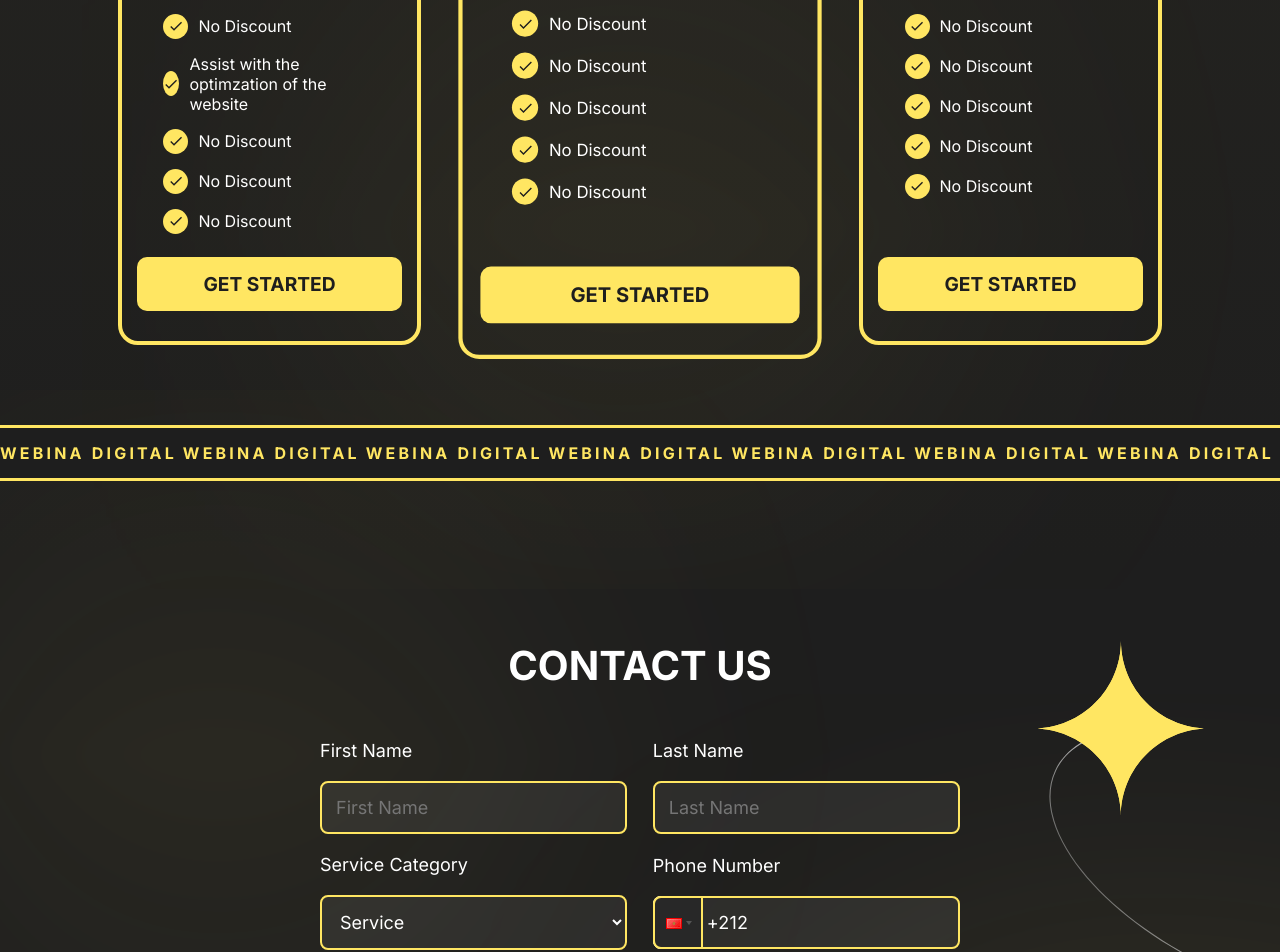
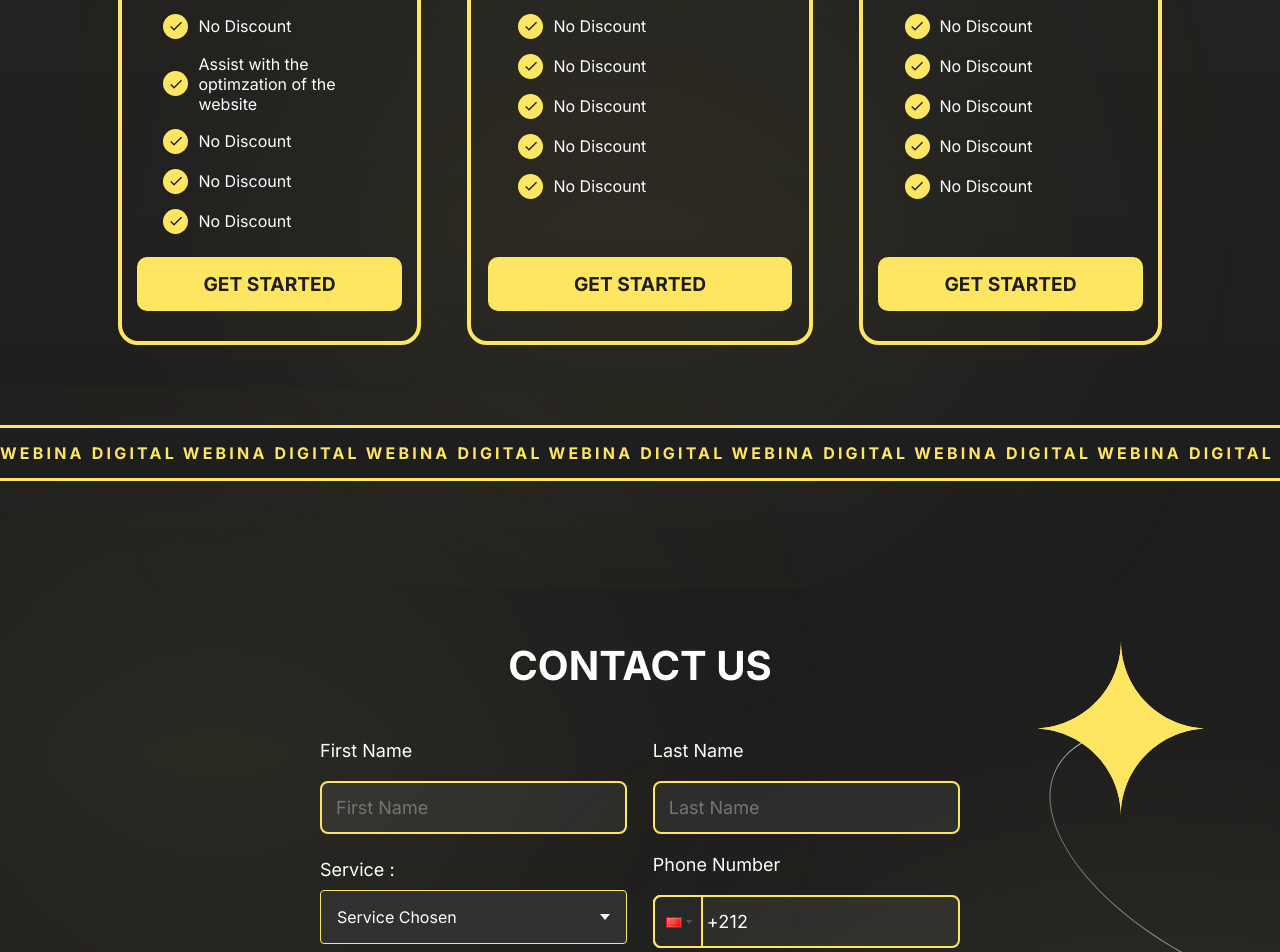
Before and after one commit to YahyaBh/webina-client-v2, a Next.js app: page /reserve in a window 1280 px wide. Shown: the part 1980-2932 px from the top of the page. Built offline with nearby package versions, Linux system fonts and the light colour scheme.

Commit message:
starting on routing and back

```diff
--- a/package.json
+++ b/package.json
@@ -13,7 +13,7 @@
     "@sanity/client": "^6.21.0",
     "@sanity/image-url": "^1.0.2",
     "aos": "^2.3.4",
-    "axios": "^1.7.2",
+    "axios": "^1.8.2",
     "framer-motion": "^12.4.1",
     "i18next": "^23.11.5",
     "js-cookie": "^3.0.5",
@@ -37,6 +37,7 @@
     "styled-jsx": "^5.1.6",
     "sweetalert2": "^11.6.13",
     "swiper": "^11.1.4",
+    "validator": "^13.12.0",
     "youtube-player": "^5.6.0"
   },
   "devDependencies": {
--- a/src/app/reserve/page.jsx
+++ b/src/app/reserve/page.jsx
@@ -18,9 +18,12 @@ import 'react-calendar/dist/Calendar.css';
 
 
 import { useEffect, useState } from 'react'
-import { BiCopy, BiCopyAlt, BiPhone } from 'react-icons/bi'
+import { BiCopy, BiPhone } from 'react-icons/bi'
 import { FiSun, FiSunrise, FiSunset } from 'react-icons/fi'
 import { BsCalendar2Date, BsCameraVideo, BsClock } from 'react-icons/bs'
+import { CgWebsite } from 'react-icons/cg'
+import { CiMobile1 } from 'react-icons/ci'
+import {MdOutlineWebStories } from 'react-icons/md'
 import { toast } from 'react-hot-toast';
 
 
@@ -28,6 +31,9 @@ import { toast } from 'react-hot-toast';
 
 
 const Reserve = () => {
+
+
+    const [isOpenDropService, setOpenDropServie] = useState(false);
 
     const [user, setUser] = useState({
         first_name: "",
@@ -37,7 +43,8 @@ const Reserve = () => {
         phone: "",
         date: "",
         time: "",
-        meeting: ""
+        meeting: "",
+        service : ""
     })
 
     return (
@@ -47,7 +54,6 @@ const Reserve = () => {
 
                 <div className='container'>
 
-                    {/* <div className='glow-box'></div> */}
                     <h2>
                         <BlurText
                             text="Request everything you want to create and leave webina digital it on the application"
@@ -80,7 +86,16 @@ const Reserve = () => {
             <div className='res-cont'>
                 <section className='whoare'>
                     <div className='container'>
-                        <div className='left'>
+                        <motion.div
+                            initial="hidden"
+                            whileInView="visible"
+                            viewport={{ once: true }}
+                            transition={{ duration: 0.3 }}
+                            variants={{
+                                visible: { opacity: 1, scale: 1 },
+                                hidden: { opacity: 0, scale: 0.5 }
+                            }}
+                            className='left'>
                             {/* <div className='glow-box'></div> */}
                             <img src='/Images/Reserve/LogoContainer.svg' />
 
@@ -93,8 +108,17 @@ const Reserve = () => {
                                 <h3><span>WEBSITE</span> UI / UX </h3>
                                 <img src='/Images/Reserve/ArrowCont.svg' />
                             </div>
-                        </div>
-                        <div className='right'>
+                        </motion.div>
+                        <motion.div
+                            initial="hidden"
+                            whileInView="visible"
+                            viewport={{ once: true }}
+                            transition={{ duration: 0.3 }}
+                            variants={{
+                                visible: { opacity: 1, scale: 1 },
+                                hidden: { opacity: 0, scale: 0.5 }
+                            }}
+                            className='right'>
                             <img src='/Images/Reserve/PhoneCont.svg' />
 
                             <div className='card'>
@@ -108,16 +132,25 @@ const Reserve = () => {
 
                                 <img src='/Images/About/ArrowAb.svg' />
                             </div>
-                        </div>
+                        </motion.div>
                     </div>
                     <img src='/Images/Reserve/LineWave.svg' alt='line-wave' />
                 </section>
-                <section className='packs'>
+                <div className='packs'>
 
                     <h2>Our Offers <span>Web</span> / <span>Mobile</span> Apps</h2>
 
                     <section className='container'>
-                        <div className="pack">
+                        <motion.div
+                            initial="hidden"
+                            whileInView="visible"
+                            viewport={{ once: true }}
+                            transition={{ duration: 0.2 }}
+                            variants={{
+                                visible: { opacity: 1, y: 0 },
+                                hidden: { opacity: 0, y: -20 }
+                            }}
+                            className="pack">
                             <div className="top">
                                 <h5>Minimeme Prices</h5>
                                 <h3>3000 DH</h3>
@@ -133,12 +166,19 @@ const Reserve = () => {
                                     <li><span><MdDone /></span> <h3>No Discount</h3></li>
                                 </ul>
 
-                                <Link href='/reserve'>GET STARTED</Link>
+                                <Link to="reserve" smooth={true} duration={200}>GET STARTED</Link>
                             </div>
-                        </div>
-                        {/* <div className='glow-box'></div> */}
-
-                        <div className="pack">
+                        </motion.div>
+                        <motion.div
+                            initial="hidden"
+                            whileInView="visible"
+                            viewport={{ once: true }}
+                            transition={{ duration: 0.2 }}
+                            variants={{
+                                visible: { opacity: 1, y: 0 },
+                                hidden: { opacity: 0, y: -20 }
+                            }}
+                            className="pack">
                             <div className="top">
                                 <h5>Minimeme Prices</h5>
                                 <h3>3000 DH</h3>
@@ -154,10 +194,19 @@ const Reserve = () => {
                                     <li><span><MdDone /></span> <h3>No Discount</h3></li>
                                 </ul>
 
-                                <Link href='/reserve'>GET STARTED</Link>
+                                <Link to="reserve" smooth={true} duration={200}>GET STARTED</Link>
                             </div>
-                        </div>
-                        <div className="pack">
+                        </motion.div>
+                        <motion.div
+                            initial="hidden"
+                            whileInView="visible"
+                            viewport={{ once: true }}
+                            transition={{ duration: 0.2 }}
+                            variants={{
+                                visible: { opacity: 1, y: 0 },
+                                hidden: { opacity: 0, y: -20 }
+                            }}
+                            className="pack">
                             <div className="top">
                                 <h5>Minimeme Prices</h5>
                                 <h3>3000 DH</h3>
@@ -173,11 +222,11 @@ const Reserve = () => {
                                     <li><span><MdDone /></span> <h3>No Discount</h3></li>
                                 </ul>
 
-                                <Link href='/reserve'>GET STARTED</Link>
+                                <Link to="reserve" smooth={true} duration={200}>GET STARTED</Link>
                             </div>
-                        </div>
+                        </motion.div>
                     </section>
-                </section>
+                </div>
 
 
                 <div className='taper_line'>
@@ -212,14 +261,43 @@ const Reserve = () => {
                                 <input type="text" maxLength={30} name='last_name' onChange={(e) => setUser({ ...user, last_name: e.target.value })} required placeholder='Last Name' />
                             </div>
 
-                            <div className="input_cont">
-                                <label htmlFor="service" >Service Category</label>
+                            <div className="input_cont serivce_cont">
+                                <label htmlFor="service_chose">Service :</label>
+                                <div className="select">
+                                    <button
+                                        id="dropdown-button"
+                                        className="select-button"
+                                        role="combobox"
+                                        aria-label="select button"
+                                        aria-haspopup="listbox"
+                                        aria-expanded="false"
+                                        aria-controls="select-dropdown"
+                                        onClick={() => setOpenDropServie(!isOpenDropService)}
+                                    >
+                                        <span className="selected-value">{user.service === 'website' ? 'Website App' : user.service === 'mobile' ? 'Mobile App' : user.service === 'both' ? 'Cross Platform' : 'Service chosen'}</span>
+                                        <span className="arrow"></span>
+                                    </button>
+                                    {isOpenDropService &&
+                                        <motion.div
+                                            initial={{ opacity: 0, y: 20 }}
+                                            animate={{ opacity: 1, y: 0 }}
+                                            exit={{ opacity: 0, y: -20 }}
+                                            transition={{ duration: 0.1 }}
+                                        >
+                                            <ul
+                                                className="select-dropdown  "
+                                                role="listbox"
+                                                id="select-dropdown"
+                                                aria-labelledby="dropdown-button"
+                                            >
+                                                <li role="option" onClick={() => setUser({ ...user, service: 'website' })}><CgWebsite /> Website App</li>
+                                                <li role="option" onClick={() => setUser({ ...user, service: 'mobile' })}><CiMobile1 /> Mobile App</li>
+                                                <li role="option" onClick={() => setUser({ ...user, service: 'both' })}><MdOutlineWebStories  /> Cross Platform</li>
 
-                                <select name="service" id="service" onChange={(e) => setUser({ ...user, service: e.target.value })}>
-                                    <option value="service">Service</option>
-                                    <option value="service">Service</option>
-                                    <option value="service">Service</option>
-                                </select>
+                                            </ul>
+                                        </motion.div>
+                                    }
+                                </div>
                             </div>
 
 
@@ -273,9 +351,8 @@ const Reserve = () => {
 
             </div >
 
-            {/* <div className='glow-box'></div> */}
 
-            <div className='contact_info'>
+            <div div className='contact_info' >
 
 
                 <h2>YOU NEED A CUSTOM SOFTWARE FOR <span>YOUR ENTERPRISE ?</span></h2>
@@ -309,7 +386,7 @@ const Reserve = () => {
                     </div>
                 </div>
 
-            </div>
+            </div >
 
             <Footer />
         </>
--- a/src/app/reserve/page.scss
+++ b/src/app/reserve/page.scss
@@ -1,5 +1,3 @@
-
-
 header {
     display: flex;
     flex-direction: column;
@@ -386,25 +384,29 @@ header {
 
                     li {
                         display: flex;
-                        justify-content: center;
+                        justify-content: flex-start;
                         align-items: center;
                         gap: 10px;
 
                         h3 {
                             display: flex;
                             justify-content: center;
-                            align-content: center;
+                            align-items: center;
                             font-weight: 500;
                             font-size: 1em;
+                            width: 80%;
                         }
 
                         span {
+                            width: 30%;
                             display: flex;
                             justify-content: center;
                             align-items: center;
                             border-radius: 50%;
-                            width: 25px;
-                            height: 25px;
+                            max-width: 25px;
+                            min-width: 25px;
+                            max-height: 25px;
+                            min-height: 25px;
                             background-color: #ffe662;
 
                             svg {
@@ -556,7 +558,7 @@ header {
                 display: flex;
                 flex-direction: column;
                 align-items: flex-start;
-                justify-content: center;
+                justify-content: space-between;
                 gap: 20px;
 
                 label {
@@ -583,8 +585,11 @@ header {
 
                     option {
                         background-color: #313131;
-                        padding: 15px 10px !important;
                         color: #fff;
+
+                        &:checked {
+                            background-color: #313131 !important;
+                        }
                     }
                 }
 
@@ -629,6 +634,121 @@ header {
 
                 .react-tel-input .country-list .country.highlight {
                     background-color: #313131;
+                }
+            }
+
+            .serivce_cont {
+                display: flex;
+                justify-content: space-between;
+                flex-direction: column;
+                align-items: flex-start;
+                gap: 10px;
+                width: 100%;
+                height: 100%;
+
+                .select {
+                    position: relative;
+                    display: inline-block;
+                    width: 100%;
+                    height: 100%;
+
+                    .select-button {
+                        display: flex;
+                        justify-content: space-between;
+                        align-items: center;
+                        width: 100%;
+                        padding: 1em;
+                        border: 1px solid #ffe662;
+                        border-radius: 0.25rem;
+                        background-color: #313131;
+                        color: #fff;
+                        font-size: 1em;
+                        cursor: pointer;
+                        text-transform: capitalize;
+                    }
+
+                    .arrow {
+                        border-left: 5px solid transparent;
+                        border-right: 5px solid transparent;
+                        border-top: 6px solid #fff;
+                        transition: transform ease-in-out 0.3s;
+                    }
+
+                    .select-dropdown {
+                        position: absolute;
+                        top: 100%;
+                        left: 0;
+                        width: 100%;
+                        border: 1px solid #caced1;
+                        border-radius: 0.25rem;
+                        background-color: #313131;
+                        list-style: none;
+                        box-sizing: border-box;
+                        margin: 10px 0 0;
+                        box-shadow: 0 10px 25px rgba(0, 0, 0, 0.2);
+                        max-height: 200px;
+                        overflow-y: auto;
+                        z-index: 3;
+                    }
+
+                    .select-dropdown::-webkit-scrollbar {
+                        width: 7px;
+                    }
+                    .select-dropdown::-webkit-scrollbar-track {
+                        background: #f1f1f1;
+                        border-radius: 25px;
+                    }
+
+                    .select-dropdown::-webkit-scrollbar-thumb {
+                        background: #ccc;
+                        border-radius: 25px;
+                    }
+
+                    .select-dropdown li {
+                        padding: 15px;
+                        cursor: pointer;
+                        display: flex;
+                        gap: 0.5rem;
+                        align-items: center;
+                    }
+
+                    /* Highlight the selected option */
+                    .select-dropdown li.selected {
+                        background-color: #f2f2f2;
+                        border-radius: 4px;
+                        font-weight: bold;
+                    }
+
+                    .select-dropdown li:hover,
+                    .select-dropdown li:focus {
+                        background-color: #1e1e1e84;
+                        border-radius: 4px;
+                    }
+
+                    .select-button[aria-expanded="true"] .arrow {
+                        transform: rotate(180deg);
+                    }
+                }
+
+                .cont-info {
+                    display: flex;
+                    justify-content: center;
+                    align-items: center;
+                    gap: 10px;
+
+                    svg {
+                        color: #ffe662;
+                    }
+                }
+
+                .cont-text {
+                    font-size: 0.8em;
+                    font-weight: 500;
+                    line-height: 1.2em;
+
+                    p {
+                        opacity: 0.7;
+                    }
                 }
             }
         }
```
Also changed, not shown: src/app/api/sendEmail/route.js (added), 1 other file (tests, documents, lock files or other folders).
